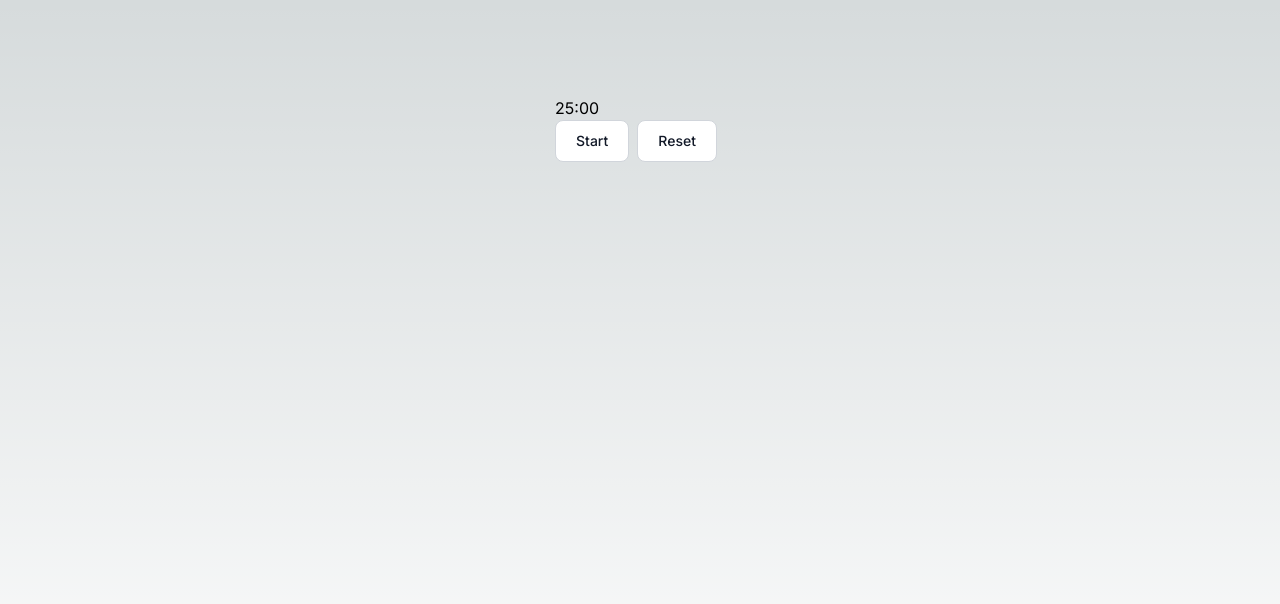
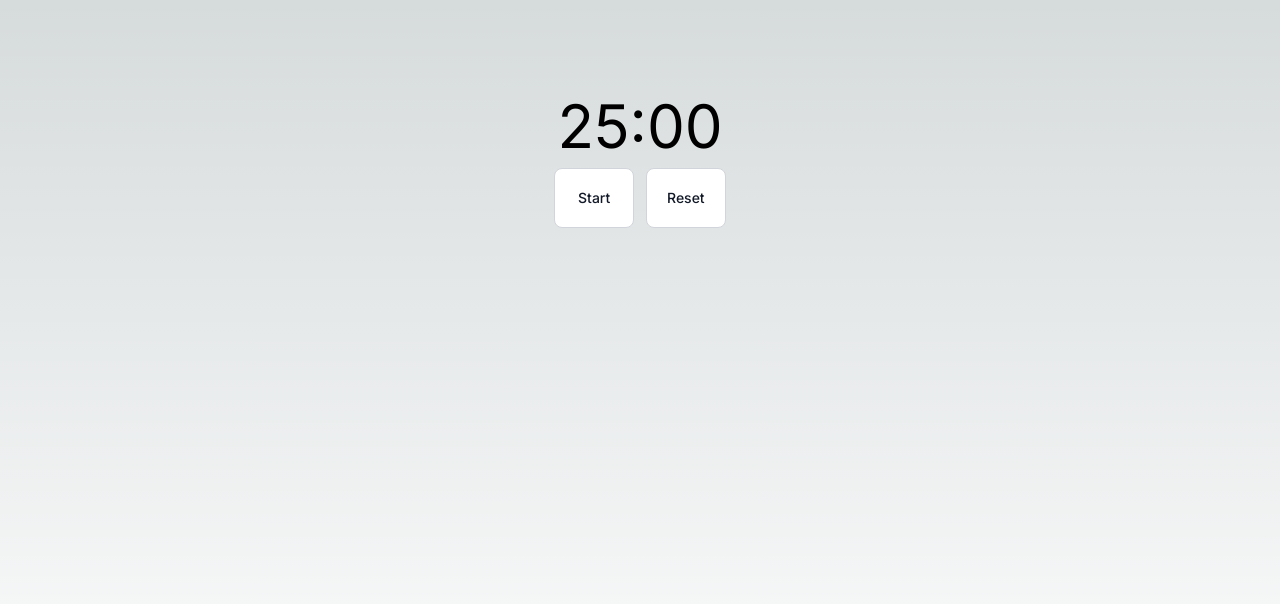
Before and after one commit to Devon-McGrath-github/dorodoro, a Next.js app: page / in a window 1280 px wide. Shown: the top 604 px of the page. Built offline with nearby package versions, Linux system fonts and the light colour scheme.

Commit message:
Add grid to countdown timer

```diff
--- a/components/Timer/index.tsx
+++ b/components/Timer/index.tsx
@@ -30,13 +30,15 @@ export default function CountdownApp() {
     // passing null stops the interval
   );
   return (
-    <div className="App">
-      <div>
-        {twoDigits(minutesToDisplay)}:{twoDigits(secondsToDisplay)}
+    <div className="grid grid-cols-2 grid-rows-2 gap-3">
+      <div className="col-span-2">
+        <h1 className="text-6xl text-center">
+          {twoDigits(minutesToDisplay)}:{twoDigits(secondsToDisplay)}
+        </h1>
       </div>
 
       <button
-        className="text-gray-900 bg-white border border-gray-300 focus:outline-none hover:bg-gray-100 focus:ring-gray-200 font-medium rounded-lg text-sm px-5 py-2.5 mr-2 mb-2 dark:bg-gray-800 dark:text-white dark:border-gray-600 dark:hover:bg-gray-700 dark:hover:border-gray-600 dark:focus:ring-gray-700"
+        className="text-gray-900 bg-white border border-gray-300 focus:outline-none hover:bg-gray-100 focus:ring-gray-200 font-medium rounded-lg text-sm px-5 py-2.5 dark:bg-gray-800 dark:text-white dark:border-gray-600 dark:hover:bg-gray-700 dark:hover:border-gray-600 dark:focus:ring-gray-700"
         onClick={handleClick}
         type="button"
       >
@@ -44,7 +46,7 @@ export default function CountdownApp() {
       </button>
 
       <button
-        className="text-gray-900 bg-white border border-gray-300 focus:outline-none hover:bg-gray-100 focus:ring-gray-200 font-medium rounded-lg text-sm px-5 py-2.5 mr-2 mb-2 dark:bg-gray-800 dark:text-white dark:border-gray-600 dark:hover:bg-gray-700 dark:hover:border-gray-600 dark:focus:ring-gray-700"
+        className="text-gray-900 bg-white border border-gray-300 focus:outline-none hover:bg-gray-100 focus:ring-gray-200 font-medium rounded-lg text-sm px-5 py-2.5 dark:bg-gray-800 dark:text-white dark:border-gray-600 dark:hover:bg-gray-700 dark:hover:border-gray-600 dark:focus:ring-gray-700"
         onClick={handleReset}
         type="button"
       >
```
